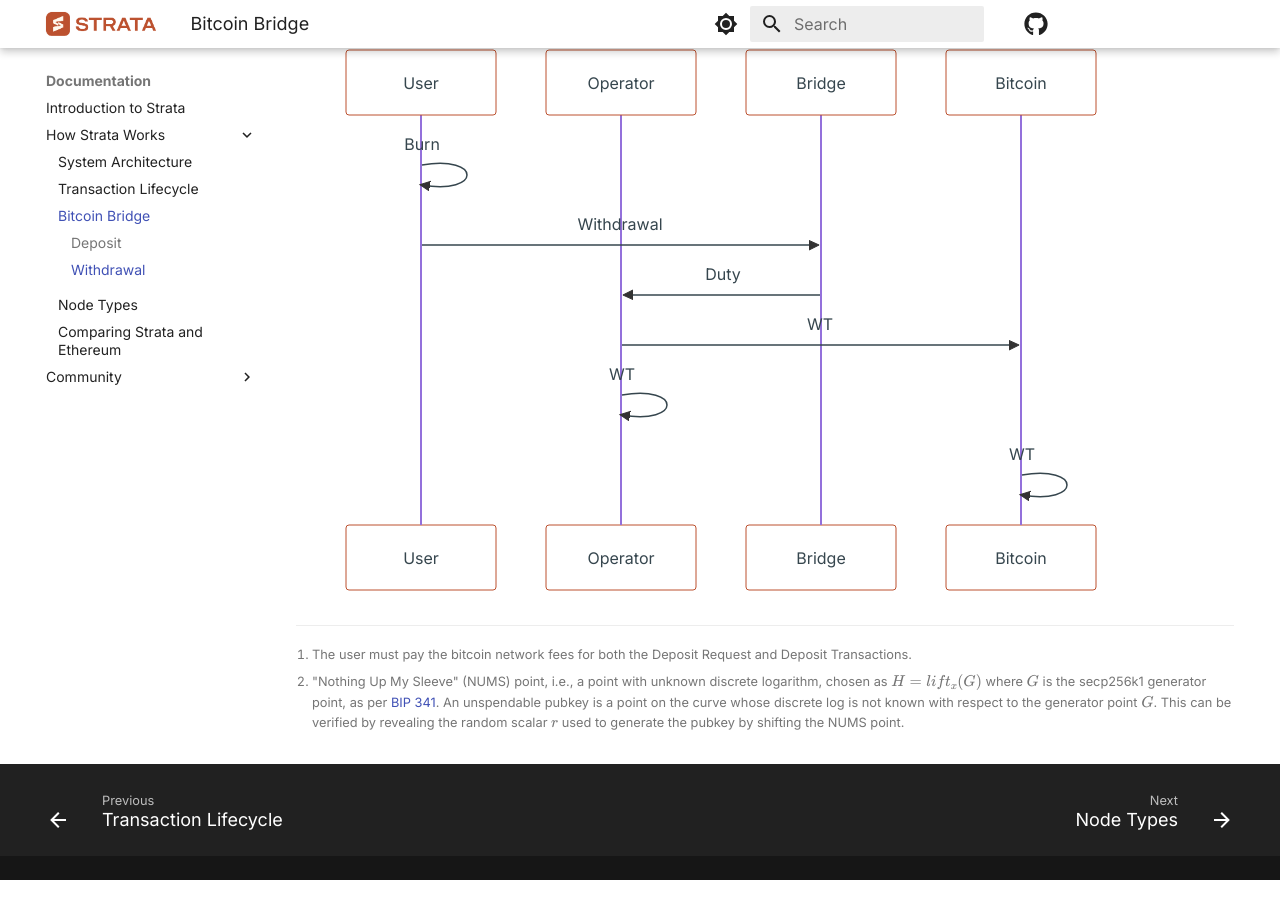
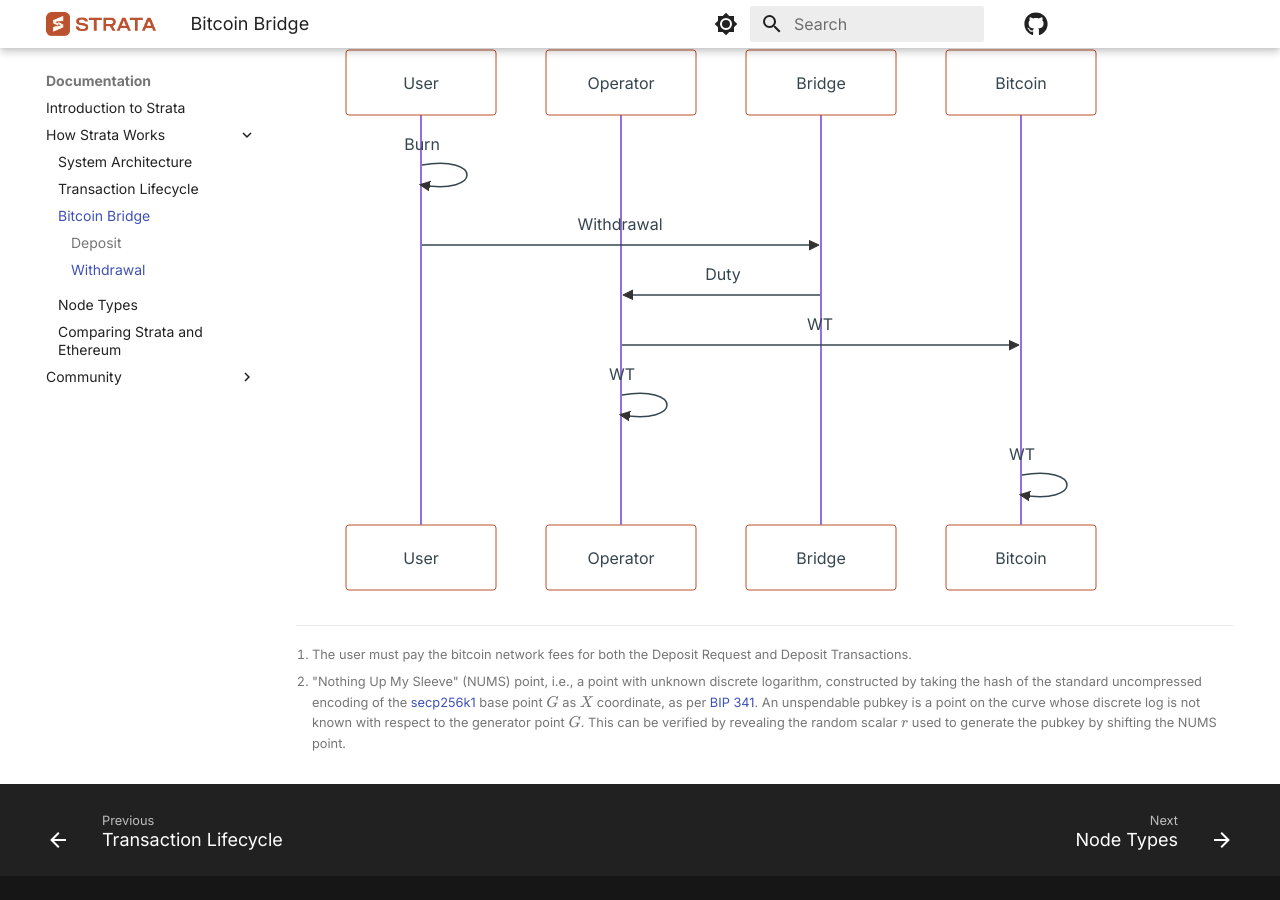
Before and after one commit to alpenlabs/docs, an MkDocs documentation site: the page built from docs/technical/bitcoin-bridge.md, in a window 1280 px wide and 900 px high, scrolled down 2658 px. Built offline with MkDocs 1.6.1 and Material for MkDocs 9.7.7, drawn with Linux system fonts in a browser that asks for light colours; comment, search, counter and statistics services are not loaded.

Commit message:
fix(bridge): NUMS point

```diff
--- a/docs/technical/bitcoin-bridge.md
+++ b/docs/technical/bitcoin-bridge.md
@@ -7,7 +7,8 @@
     Any references to bitcoin or BTC in this documentation should be read
     as "bitcoin signet" or "signet BTC" when describing the current system.
 
-The Strata bitcoin bridge enables the transfer of BTC between the bitcoin and Strata blockchains.
+The Strata bitcoin bridge enables the transfer of BTC between the bitcoin
+and Strata blockchains.
 The bridge is run by a federation of operators who
 co-sign transactions to move BTC into and out of the Strata bridge address.
 
@@ -52,8 +53,9 @@ who sends 10[^fees] BTC to a P2TR address, where:
 
 [^nums]:
     "Nothing Up My Sleeve" (NUMS) point,
-    i.e., a point with unknown discrete logarithm, chosen as $H = lift_x(G)$
-    where $G$ is the secp256k1 generator point,
+    i.e., a point with unknown discrete logarithm,
+    constructed by taking the hash of the standard uncompressed encoding of
+    the [secp256k1](https://www.secg.org/sec2-v2.pdf) base point $G$ as $X$ coordinate,
     as per [BIP 341](https://github.com/bitcoin/bips/blob/master/bip-0341.mediawiki#constructing-and-spending-taproot-outputs).
     An unspendable pubkey is a point on the curve whose discrete log
     is not known with respect to the generator point $G$.
--- a/project-words.txt
+++ b/project-words.txt
@@ -31,6 +31,7 @@ satoshis
 secp
 snarknado
 squidfunk
+standardness
 timelock
 txid
 unspendable
```
Also changed, not shown: other parts of docs/technical/bitcoin-bridge.md (+4 -4 lines).
